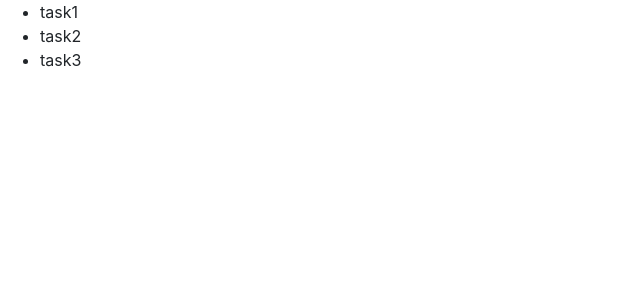
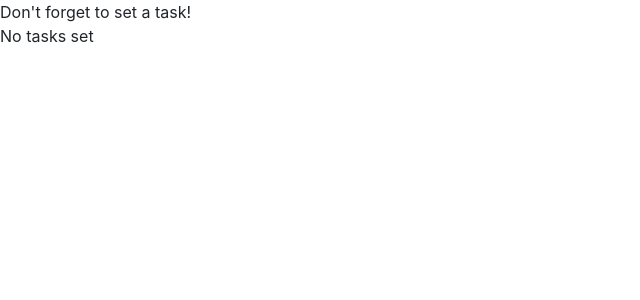
Before and after one commit to RosaRend/react-to-do, a React (Create React App) app: page / in a window 1280 px wide. Shown: the top 300 px of the page, without its empty margins (0-640 px from the left). Built offline with nearby package versions, Linux system fonts and the light colour scheme.

Commit message:
render under certain cond.

```diff
--- a/src/components/counter.jsx
+++ b/src/components/counter.jsx
@@ -3,7 +3,7 @@ import React, { Component } from "react";
 class Counter extends Component {
   state = {
     count: 0,
-    tags: ["task1", "task2", "task3"]
+    tags: []
     // imageUrl: "https://picsum.photos/200"
   };
 
@@ -43,6 +43,8 @@ class Counter extends Component {
           Increment
         </button>{" "}
         */}
+        {this.state.tags.length === 0 && "Don't forget to set a task!"}
+        {/* how to render under certian conditions */}
         {this.renderTags()}
       </React.Fragment>
     );
```
